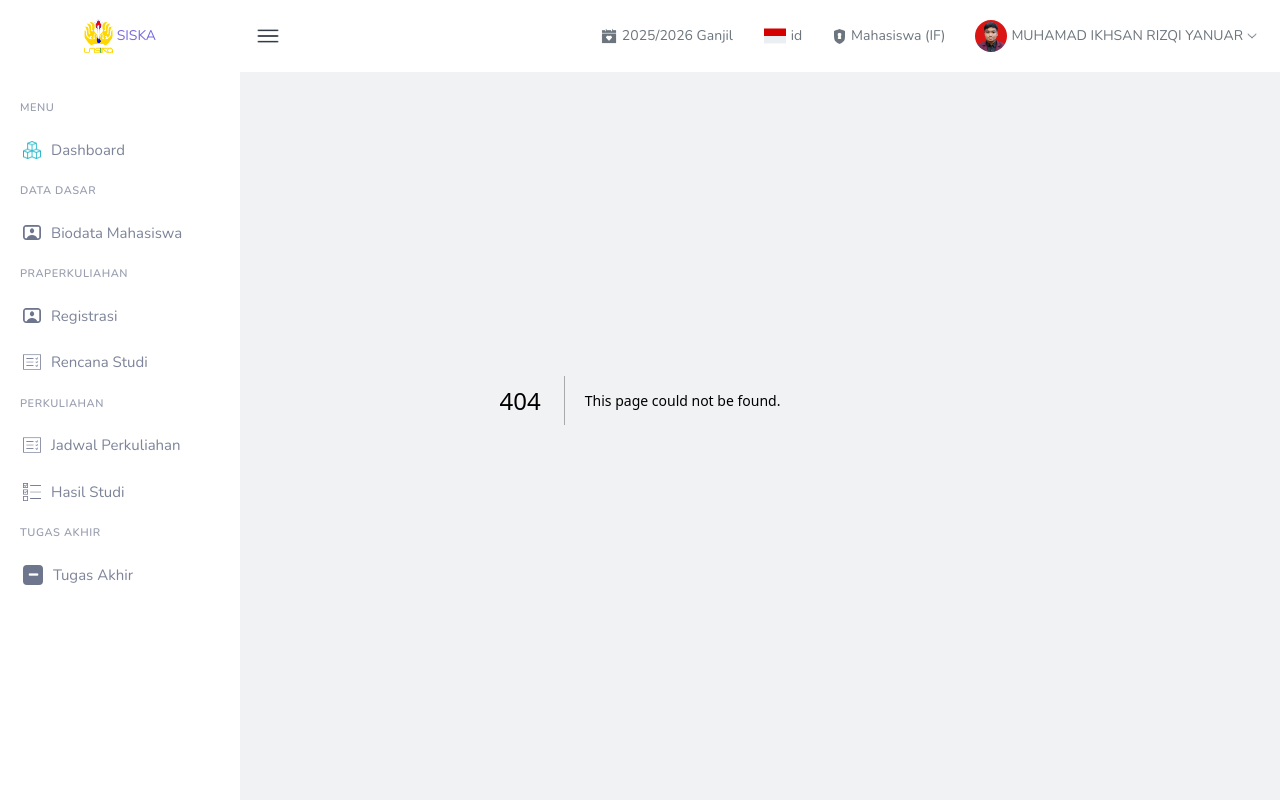
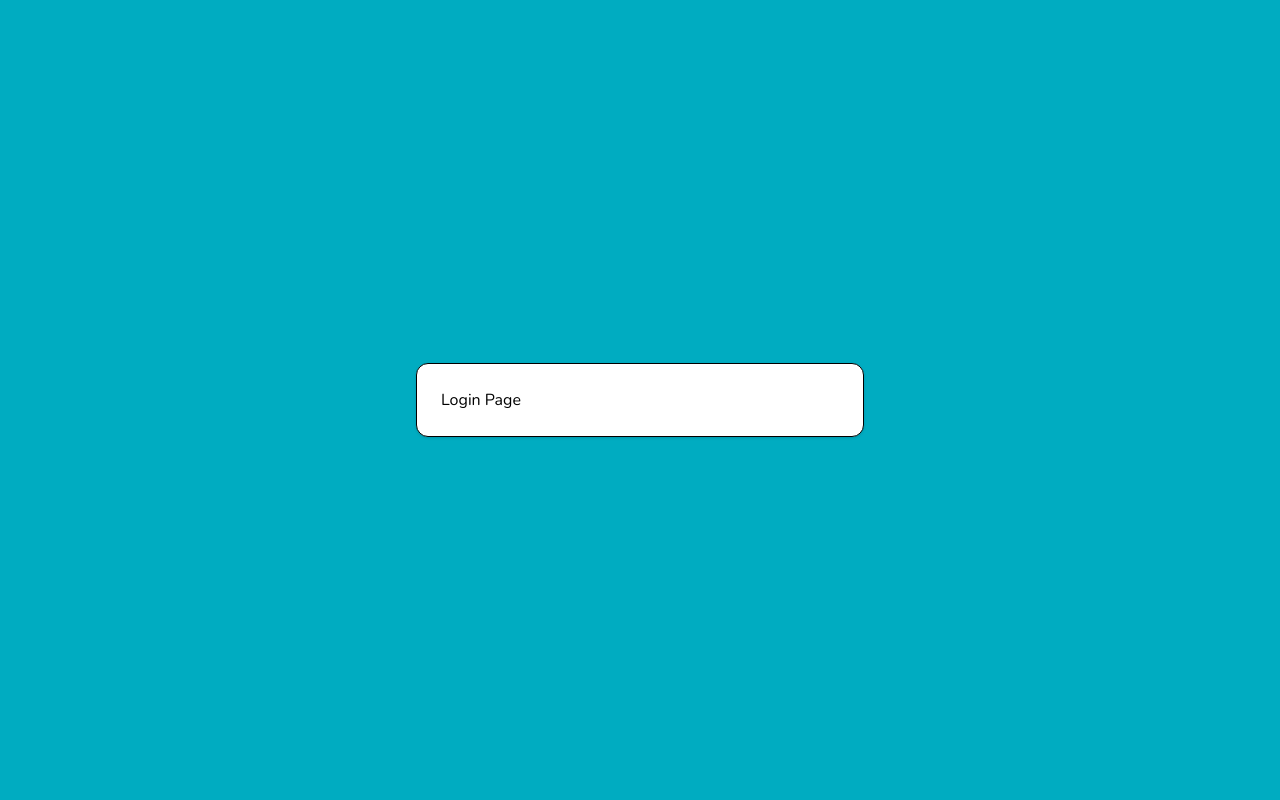
Before and after one commit to sceptzrion/ecampus-platform, a Next.js app: page /auth/login in a window 1280 px wide. Before the commit this address had no page. Built offline with nearby package versions, Linux system fonts and the light colour scheme.

Commit message:
Refactor(layout): split root, main, and auth layouts

```diff
--- /dev/null
+++ b/app/(main)/layout.tsx
@@ -0,0 +1,21 @@
+"use client";
+
+import Navbar from "@/components/navbar/navbar";
+import Sidebar from "@/components/sidebar/sidebar";
+
+export default function MainLayout({ children }: { children: React.ReactNode }) {
+  return (
+    <div className="flex min-h-screen">
+      {/* Sidebar di kiri */}
+      <Sidebar />
+
+      <div className="flex flex-col flex-1">
+        {/* Navbar di atas */}
+        <Navbar />
+
+        {/* Konten */}
+        <main className="flex-1 p-6 bg-[#F1F2F4]">{children}</main>
+      </div>
+    </div>
+  );
+}
--- /dev/null
+++ b/app/auth/layout.tsx
@@ -0,0 +1,9 @@
+export default function AuthLayout({ children }: { children: React.ReactNode }) {
+  return (
+    <main className="min-h-screen grid place-items-center bg-[#00acc1]">
+      <div className="w-full max-w-md rounded-xl bg-white border p-6 shadow">
+        {children}
+      </div>
+    </main>
+  );
+}
--- /dev/null
+++ b/app/auth/login/page.tsx
@@ -0,0 +1,9 @@
+import React from 'react'
+
+export const LoginPage = () => {
+  return (
+    <div>Login Page</div>
+  )
+}
+
+export default LoginPage
--- a/app/layout.tsx
+++ b/app/layout.tsx
@@ -1,15 +1,14 @@
 import type { Metadata } from "next";
 import { Nunito } from "next/font/google";
-import Navbar from "@/components/navbar/navbar";
-import Sidebar from "@/components/sidebar/sidebar";
 import "./globals.css";
 
 const nunito = Nunito({
   subsets: ["latin"],
+  variable: "--font-sans",
 });
 
 export const metadata: Metadata = {
-  title: "Dashboard - SISKA",
+  title: "SISKA",
   description: "Sistem Akademik Terintegrasi Unsika",
 };
 
@@ -19,13 +18,9 @@ export default function RootLayout({
   children: React.ReactNode;
 }>) {
   return (
-    <html lang="en">
-      <body className={`${nunito.className} antialiased`}>
-        <div className="flex flex-col">
-          <Navbar />
-          <Sidebar />
-        </div>
-        <main className="bg-[#F1F2F4] min-h-screen">{children}</main>
+    <html lang="en" className={nunito.variable}>
+      <body className="font-sans antialiased bg-[#F1F2F4] min-h-screen">
+        {children}
       </body>
     </html>
   );
```
Also changed, not shown: app/(main)/dashboard/dashboard-akademik/page.tsx (renamed from app/dashboard/dashboard-akademik/page.tsx).
